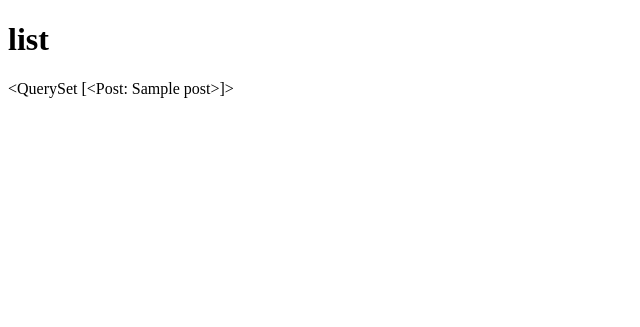
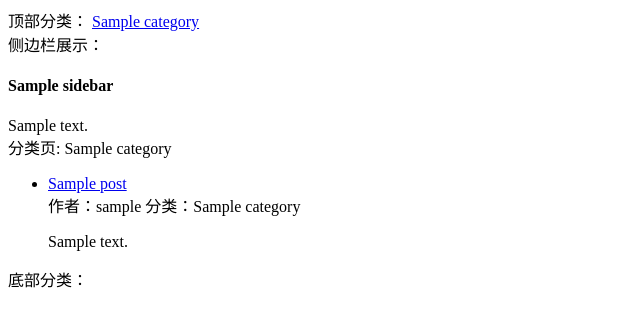
Before and after one commit to barrysandy/typeidea, a Django app: page /category/1/ in a window 1280 px wide. Shown: the top 327 px of the page, without its empty margins (0-640 px from the left). Run offline with Django 3.2, Linux system fonts and the light colour scheme; tables that the repository leaves empty hold one stand-in row (values such as "Sample post").

Commit message:
优化 Model

```diff
--- a/blog/models.py
+++ b/blog/models.py
@@ -21,6 +21,21 @@ class Category(models.Model):
 
     def __str__(self):
         return self.name
+
+    @classmethod
+    def get_navs(cls):
+        categories = cls.objects.filter(status=Category.STATUS_NORMAL)
+        nav_categories = []
+        normal_categories = []
+        for cate in categories:
+            if cate.is_nav:
+                nav_categories.append(cate)
+            else:
+                normal_categories.append(cate)
+        return {
+            'navs': nav_categories,
+            'categories': normal_categories,
+        }
 
     class Meta:
         verbose_name = verbose_name_plural = '分类'
@@ -62,12 +77,45 @@ class Post(models.Model):
     content = models.TextField(verbose_name="正文", help_text='正文必须为MarkDown格式')
     status = models.PositiveIntegerField(default=STATUS_NORMAL,
                                          choices=STATUS_ITEMS, verbose_name="状态")
+    pv = models.PositiveIntegerField(default=1)
+    uv = models.PositiveIntegerField(default=1)
+
     category = models.ForeignKey(Category, on_delete=models.CASCADE, verbose_name="分类")
     owner = models.ForeignKey(User, on_delete=models.CASCADE, verbose_name="作者")
     create_time = models.DateTimeField(auto_now_add=True, verbose_name="创建时间")
 
     def __str__(self):
         return self.title
+
+    @staticmethod
+    def get_by_tag(tag_id):
+        try:
+            tag = Tag.objects.get(id=tag_id)
+        except:
+            tag = None
+            data_list = []
+        else:
+            data_list = tag.post_set.filter(status=Post.STATUS_NORMAL) \
+                .select_related('owner', 'category')
+
+        return data_list, tag
+
+    @staticmethod
+    def get_by_category(category_id):
+        try:
+            category = Category.objects.get(id=category_id)
+        except:
+            category = None
+            data_list = []
+        else:
+            data_list = category.post_set.filter(status=Post.STATUS_NORMAL) \
+                .select_related('owner', 'category')
+
+        return data_list, category
+
+    @classmethod
+    def latest_posts(cls):
+        queryset = cls.objects.filter(status=cls.STATUS_NORMAL)
 
     class Meta:
         verbose_name = verbose_name_plural = '文章'
--- a/blog/views.py
+++ b/blog/views.py
@@ -2,30 +2,39 @@ from django.shortcuts import render
 from django.http import HttpResponse
 
 
-from .models import Tag, Post
+from .models import Tag, Post, Category
+from config.models import SideBar
 
 
 def post_list(request, category_id=None, tag_id=None):
-    # content = 'post_line category_id={category_id}, tag_id={tag_id}'.format(
-    #     category_id=category_id,
-    #     tag_id=tag_id,
-    # )
-    #
-    # return HttpResponse(content)
+    tag = None
+    category = None
 
     if tag_id:
-        try:
-            tag = Tag.objects.get(id=tag_id)
-        except Tag.DoseNotExist:
-            post_list = []
-        else:
-            post_list = tag.post_set.filter(status=Post.STATUS_NORMAL)
+        data_post_list, tag = Post.get_by_tag(tag_id)
+    elif category_id:
+        data_post_list, category = Post.get_by_category(category_id)
     else:
-        post_list = Post.objects.filter(category_id=category_id)
+        data_post_list = Post.latest_posts()
 
-    return render(request, 'blog/list.html', context={'post_list': post_list})
+    context = {
+        'category': category,
+        'tag': tag,
+        'post_list': data_post_list,
+        'sidebars': SideBar.get_all(),
+    }
+    context.update(Category.get_navs())
+    return render(request, 'blog/list.html', context=context)
 
 
 def post_detail(request, post_id):
-    # return HttpResponse('detail')
-    return render(request, 'blog/detail.html', context={'name': 'post_detail'})
+    try:
+        post = Post.objects.get(id=post_id)
+    except :
+        post = None
+    context = {
+        'post': post,
+        'sidebars': SideBar.get_all(),
+    }
+    context.update(Category.get_navs())
+    return render(request, 'blog/detail.html', context=context)
--- a/config/models.py
+++ b/config/models.py
@@ -43,5 +43,9 @@ class SideBar(models.Model):
     owner = models.ForeignKey(User, on_delete=models.CASCADE, verbose_name="作者")
     create_time = models.DateTimeField(auto_now_add=True, verbose_name="创建时间")
 
+    @classmethod
+    def get_all(cls):
+        return cls.objects.filter(status=SideBar.STATUS_SHOW)
+
     class Meta:
         verbose_name = verbose_name_plural = "侧边栏"
--- a/typeideas/templates/blog/list.html
+++ b/typeideas/templates/blog/list.html
@@ -5,7 +5,45 @@
     <title>Blog-List</title>
 </head>
 <body>
-    <h1>list</h1>
-    {{ post_list }}
+    <div>顶部分类：
+        {% for cate in navs %}
+            <a href="/category/{{ cate.id }}">{{ cate.name }}</a>
+        {% endfor %}
+    </div>
+
+    <div>侧边栏展示：
+        {% for sidebar in sidebars %}
+            <h4>{{ sidebar.title }}</h4>
+            {{ sidebar.content }}
+        {% endfor %}
+    </div>
+
+    {% if tag %}
+        标签页: {{ tag.name }}
+    {% endif %}
+
+    {% if category %}
+        分类页: {{ category.name }}
+    {% endif %}
+
+    <ul>
+        {% for post in post_list %}
+            <li>
+                <a href="/post/{{ post.id }}.html">{{ post.title }}</a>
+                <div>
+                    <span>作者：{{ post.owner.username }}</span>
+                    <span>分类：{{ post.category.name }}</span>
+                </div>
+                <P>{{ post.desc }}</P>
+            </li>
+        {% endfor %}
+    </ul>
+
+    <div>底部分类：
+        {% for cate in categories %}
+            <a href="/category/{{ cate.id }}">{{ cate.name }}</a>
+        {% endfor %}
+    </div>
+
 </body>
 </html>
```
Also changed, not shown: typeideas/templates/blog/detail.html (+19 -2 lines), blog/migrations/0002_auto_20191217_1645.py (added), config/migrations/0002_auto_20191217_1645.py (added), 1 other file.
